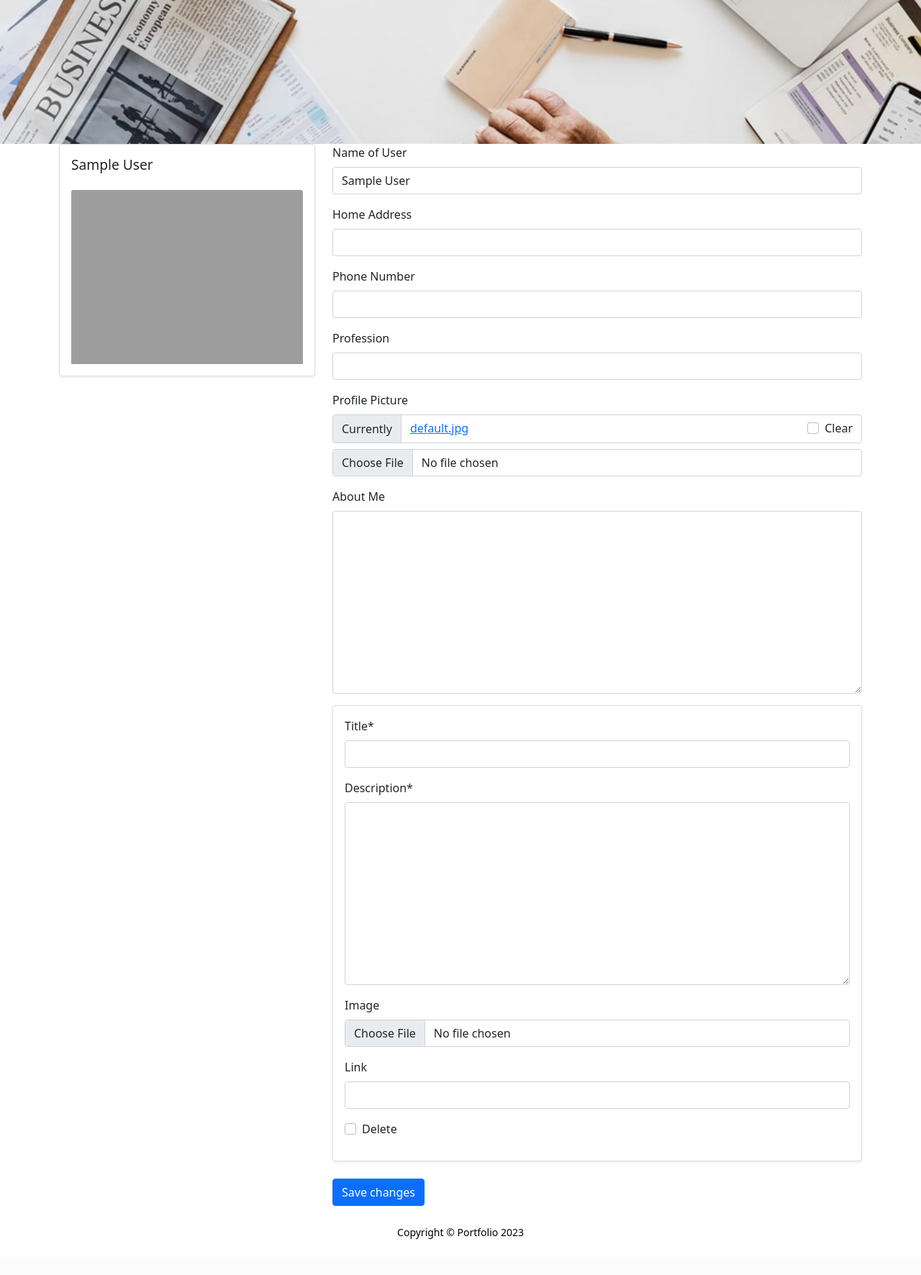
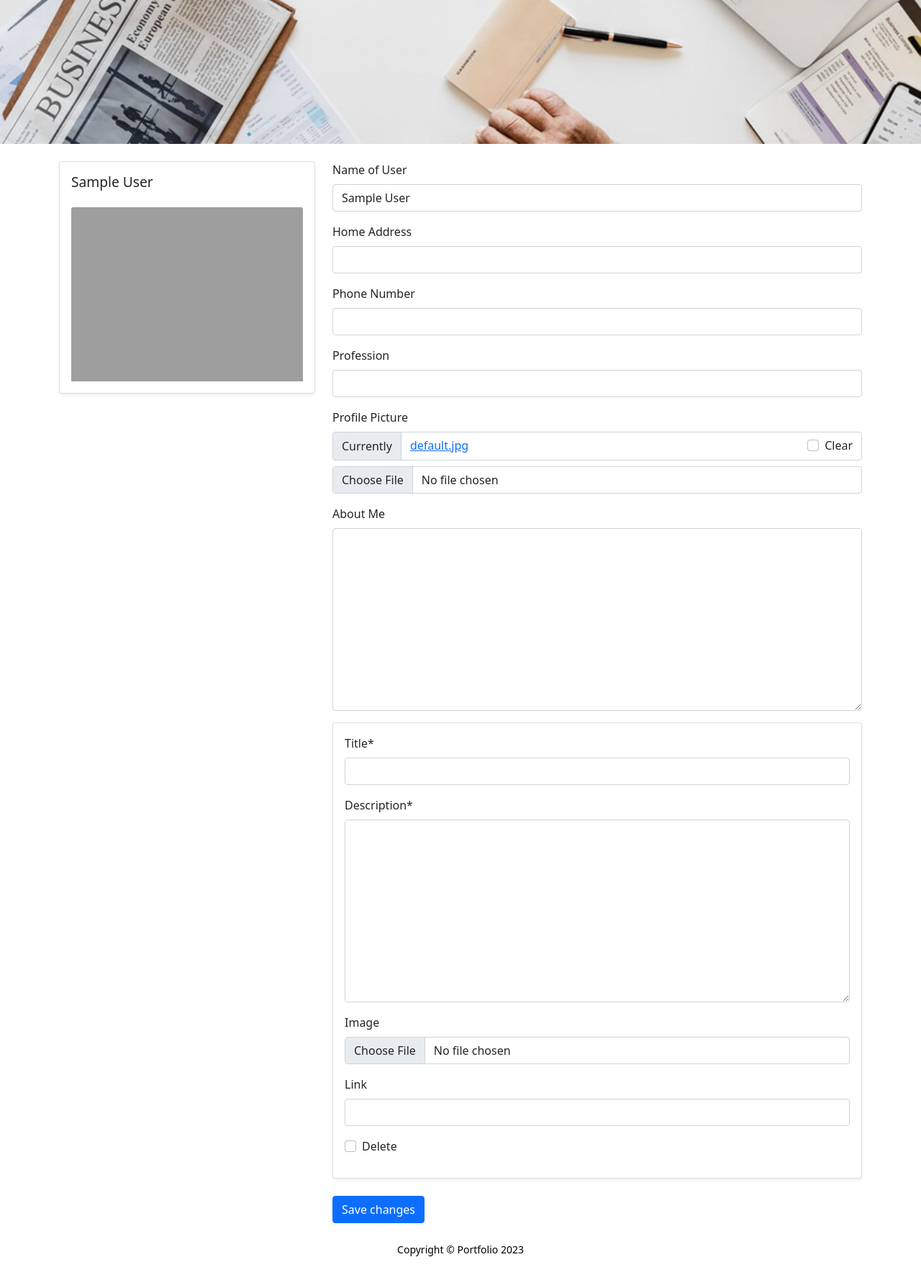
Before and after one commit to dansbrainy/portfolio, a Django app: page /users/~update/ in a window 1280 px wide. Shown: the part 280-2052 px from the top of the page at 72% size. Before the commit the page ends 2002 px from the top, so only its background shows below. Run offline with Django 4.2, Linux system fonts and the light colour scheme; the visitor is signed in with stand-in values (Sample User, id 1); data comes from the database, SQL or seed files in the repository; data that the repository does not hold is empty; parts of the project's set-up code (start-up, migrations or seed data) failed here and were passed over; some libraries are stand-ins or nearby versions; grey boxes are pictures that could not be loaded.

Commit message:
added mt to user form

```diff
--- a/portfolio/templates/users/user_form.html
+++ b/portfolio/templates/users/user_form.html
@@ -10,7 +10,7 @@
     </div>
   </section>
   <section>
-    <div class="container">
+    <div class="container mt-4">
       <div class="row">
         <div class="col-md-4">
           <div class="card mb-4 shadow-sm">
```
